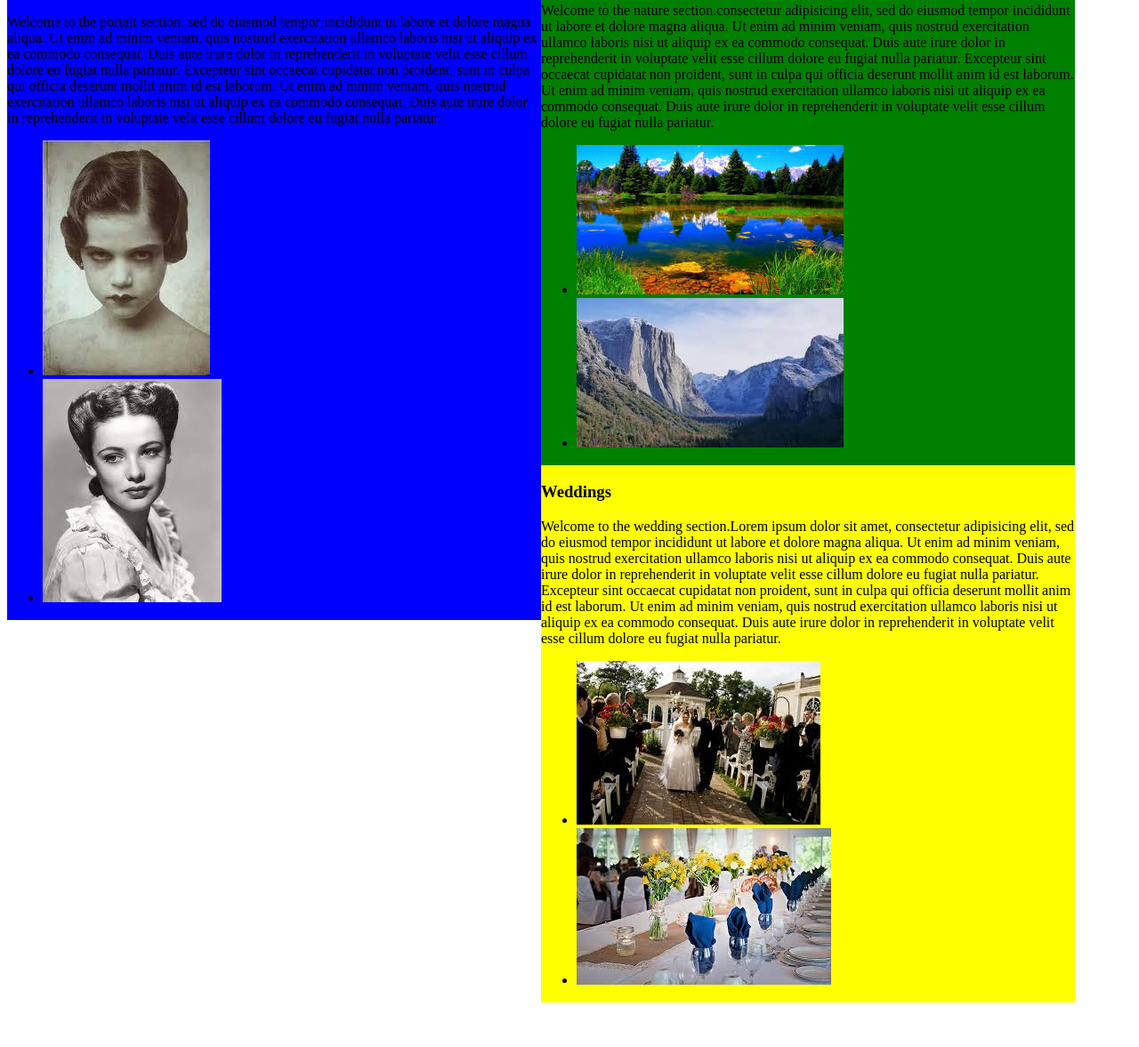
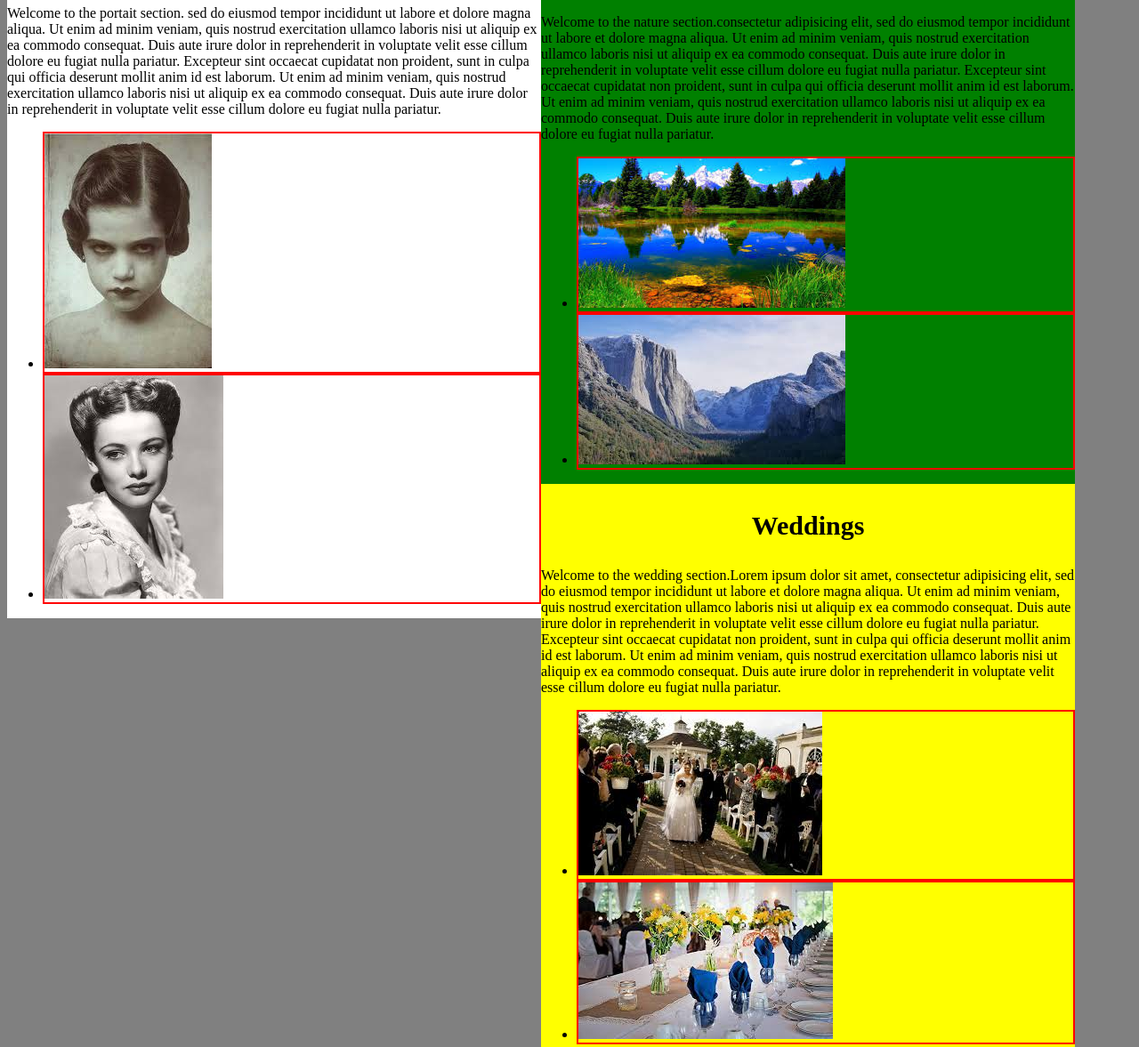
Before and after one commit to manulangat/box-model, a plain HTML site: page index.html in a window 1280 px wide. Shown: the part 130-1307 px from the top of the page at 89% size. Before the commit the page ends 1257 px from the top, so only its background shows below. Drawn offline with Linux system fonts and the light colour scheme.

Commit message:
Add colors to the column and borders to the images

```diff
--- a/css/styles.css
+++ b/css/styles.css
@@ -1,7 +1,7 @@
 .column {
   width: 600px;
   float: left;
-  background-color: blue;
+  background-color: white;
 }
 
 .column1 {
@@ -15,3 +15,15 @@
   float: left;
   background-color: yellow;
 }
+
+.bo {
+  border: 2px solid red;
+}
+ html {
+   background-color: grey;
+ }
+
+ .intro {
+   text-align: center;
+   font-size: 30px;
+ }
--- a/index.html
+++ b/index.html
@@ -17,8 +17,8 @@
       ullamco laboris nisi ut aliquip ex ea commodo consequat. Duis aute irure dolor in reprehenderit in voluptate velit esse cillum dolore eu fugiat nulla pariatur.</p>
     <ul>
 
-      <li><img src="images/portrait2.jpg" alt=""></li>
-      <li><img src="images/portrait3.jpg" alt=""></li>
+      <li class="bo"><img src="images/portrait2.jpg" alt=""></li>
+      <li class="bo"><img src="images/portrait3.jpg" alt=""></li>
     </ul>
 
 
@@ -31,8 +31,8 @@
       veniam, quis nostrud exercitation ullamco laboris nisi ut aliquip ex ea commodo consequat. Duis aute irure dolor in reprehenderit in voluptate velit esse cillum dolore eu fugiat nulla pariatur.</p>
     <ul>
 
-      <li><img src="images/nature2.jpg" alt=""></li>
-      <li><img src="images/nature3.jpg" alt=""></li>
+      <li class="bo"><img src="images/nature2.jpg" alt=""></li>
+      <li class="bo"><img src="images/nature3.jpg" alt=""></li>
     </ul>
 
   </div>
@@ -43,9 +43,9 @@
       nisi ut aliquip ex ea commodo consequat. Duis aute irure dolor in reprehenderit in voluptate velit esse cillum dolore eu fugiat nulla pariatur. Excepteur sint occaecat cupidatat non proident, sunt in culpa qui officia deserunt mollit anim id est
       laborum. Ut enim ad minim veniam, quis nostrud exercitation ullamco laboris nisi ut aliquip ex ea commodo consequat. Duis aute irure dolor in reprehenderit in voluptate velit esse cillum dolore eu fugiat nulla pariatur.</p>
     <ul>
-      <li><img src="images/wed1.jpg" alt=""></li>
+      <li class="bo"><img src="images/wed1.jpg" alt=""></li>
 
-      <li><img src="images/wed3.jpg" alt=""></li>
+      <li class="bo"><img src="images/wed3.jpg" alt=""></li>
     </ul>
 
   </div>
```
